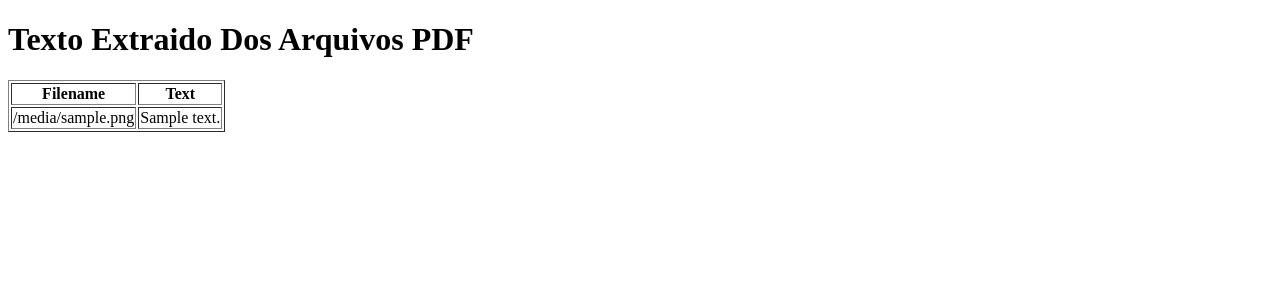
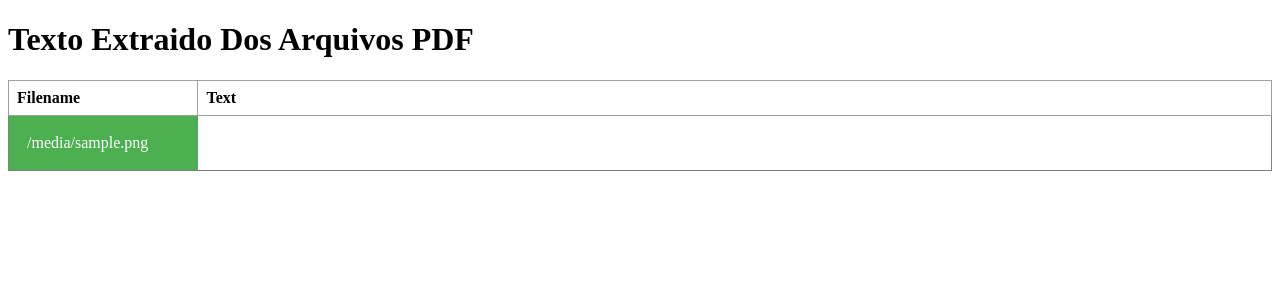
Before and after one commit to andrescabrera83/jornalcoletor, a Flask app: template templates/index.html in a window 1280 px wide. Shown: the top 300 px of the page. Run offline with Flask 3, Linux system fonts and the light colour scheme; the template is opened without the code that fills it: most values are stand-ins (such as "Sample title", 1, 10 or a date in 2020).

Commit message:
layout updated

```diff
--- a/templates/index.html
+++ b/templates/index.html
@@ -5,6 +5,45 @@
     <meta name="viewport" content="width=device-width, initial-scale=1.0">
     <title>Texto Extraido Dos Arquivos PDF</title>
 </head>
+<style>
+    table {
+        border-collapse: collapse;
+        width: 100%;
+    }
+    th, td {
+        border: 1px solid #9f9f9f;
+        text-align: left;
+        padding: 8px;
+    }
+    td {
+        vertical-align: top; /* Align content at the top */
+    }
+     /* Style for the collapsible content */
+     .collapsible-content {
+        display: none; /* Hide the content by default */
+        padding: 0 18px;
+        overflow: hidden;
+        background-color: #f1f1f1;
+        border-top: 1px solid #ddd;
+    }
+
+    /* Style for the button that toggles the content */
+    .collapsible-button {
+        background-color: #4CAF50;
+        color: white;
+        cursor: pointer;
+        padding: 18px;
+        width: 15%;
+        border: none;
+        text-align: left;
+        outline: none;
+    }
+
+    /* Change the text color of the button when hovered */
+    .collapsible-button:hover {
+        background-color: #45a049;
+    }
+</style>
 <body>
     <h1>Texto Extraido Dos Arquivos PDF</h1>
     <table border="1">
@@ -17,11 +56,22 @@
         <tbody>
             {% for filename, text in pdf_texts.items() %}
             <tr>
-                <td>{{ filename }}</td>
-                <td>{{ text }}</td>
+                <td class="collapsible-button" onclick="toggleCollapsible(this)">{{ filename }}</td>
+                <td class="collapsible-content" >{{ text }}</td>
             </tr>
             {% endfor %}
         </tbody>
     </table>
 </body>
+<script>
+    function toggleCollapsible(button) {
+        // Toggle the display of the next sibling element (collapsible content)
+        var content = button.nextElementSibling;
+        if (content.style.display === "none") {
+            content.style.display = "table-cell";
+        } else {
+            content.style.display = "none";
+        }
+    }
+</script>
 </html>
```
